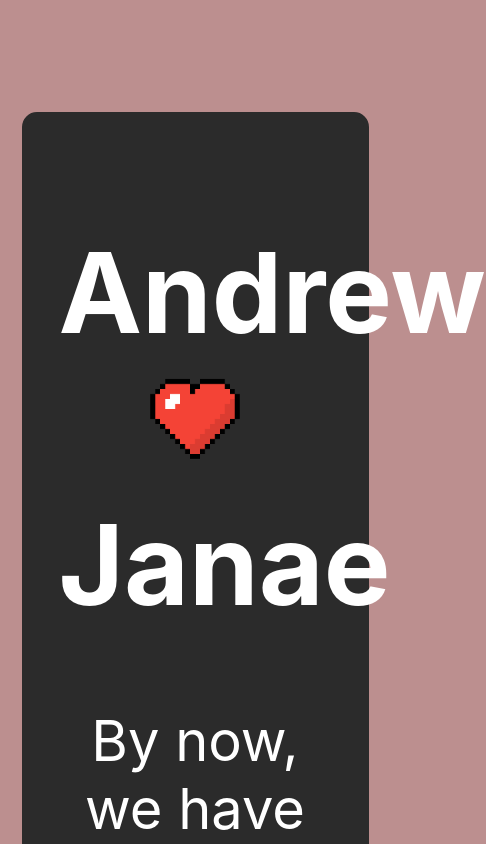
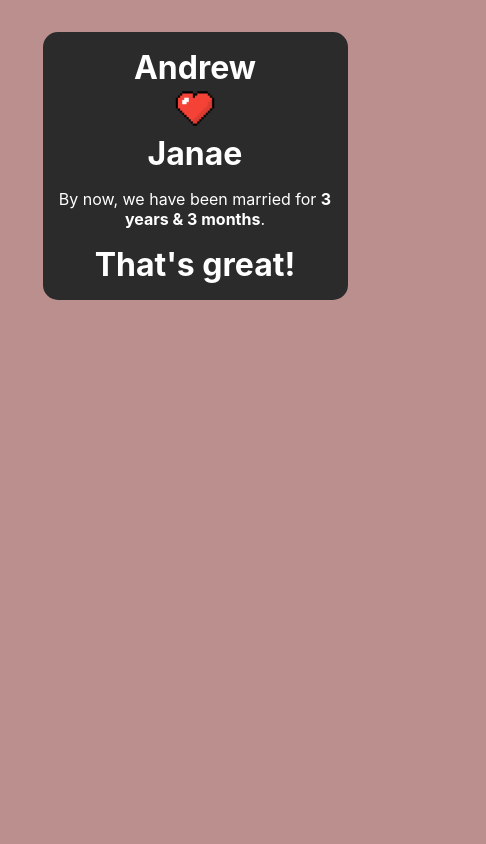
Before and after one commit to andrew-pyle/andrew-janae, a website with bundled scripts: page index.html in a window 390 px wide. Shown: the top 844 px of the page, 486 px wide, since content can reach past the window. Built offline with nearby package versions, Linux system fonts and the light colour scheme.

Commit message:
Clean restart of CSS
- Mobile first
- Media queries based on layout, not devices. (Thanks @kevin-powell &
  The Responsive Web Design Bootcamp)

```diff
--- a/index.html
+++ b/index.html
@@ -3,7 +3,7 @@
 <html lang="en">
   <head>
     <meta charset="utf-8" />
-    <meta name="viewport" content="width=device-width, initial-scale=1">
+    <meta name="viewport" content="width=device-width, initial-scale=1" />
 
     <title>Andrew & Janae</title>
     <meta name="description" content="Janae's Anniversary Present 2019" />
@@ -19,24 +19,22 @@
   </head>
 
   <body>
-    <div class="main">
+    <main>
       <h1 class="headline-linebreak">
         Andrew
-        <br />
-        <img
-          class="text-image animate-heartbeat"
-          src="img/pixel-heart.png"
-          alt="heart drawn with pixels"
-        />
-        <br />
-        Janae
       </h1>
+      <img
+        class="text-image animate-heartbeat"
+        src="img/pixel-heart.png"
+        alt="heart drawn with pixels"
+      />
+      <h1>Janae</h1>
       <p>
         By now, we have been married for
         <span id="calculated-range">_____</span>.
       </p>
       <h1>That's great!</h1>
-    </div>
+    </main>
     <script type="module" src="dist/module.js"></script>
   </body>
 </html>
--- a/styles.css
+++ b/styles.css
@@ -1,46 +1,29 @@
+/* ======= Typography ======= */
+
 html {
-  --dark: #2b2b2b;
-  --accent: rosybrown;
-  --light: white;
+  --color-dark: #2b2b2b;
+  --color-accent: rosybrown;
+  --color-light: white;
+  --font-stack: -apple-system, BlinkMacSystemFont, "Segoe UI", Roboto, Oxygen,
+    Ubuntu, Cantarell, "Open Sans", "Helvetica Neue", sans-serif;
 }
 
-/* ======= Typography ======= */
 body {
-  margin: 0;
-  background-color: var(--accent);
-  font-size: 3.5rem;
-  font-family: -apple-system, BlinkMacSystemFont, "Segoe UI", Roboto, Oxygen,
-    Ubuntu, Cantarell, "Open Sans", "Helvetica Neue", sans-serif;
-  color: white;
+  font-family: var(--font-stack);
+  background: var(--color-accent);
 }
 
-h1 {
-  font-size: 2em;
-}
-
-/* Landscape devices */
-@media only screen and (orientation: landscape) {
-  body {
-    font-size: 2rem;
-  }
-}
-
-/* Tablet */
-@media only screen and (min-width: 768px) {
-  body {
-    font-size: 2rem;
-  }
-}
-
-/* Laptop */
-@media only screen and (min-width: 1024px) {
+/* Scale up Type size for larger screens */
+@media (min-width: 400px) {
   body {
     font-size: 1.25rem;
   }
 }
 
-.text-image {
-  width: 1em;
+main {
+  background: var(--color-dark);
+  color: var(--color-light);
+  text-align: center;
 }
 
 #calculated-range {
@@ -49,23 +32,26 @@ h1 {
 
 /* ======= Layout ======= */
 
-/* iPhone 5s portrait */
-.main {
-  width: 70%;
-  max-width: 700px;
-  text-align: center;
-  background-color: var(--dark);
-  border: 5px var(--dark) solid;
-  border-radius: 15px;
-  padding: 2rem;
-  margin: 2em auto;
+body {
+  margin: 0;
 }
 
-/* Wide enough to show emoji headline without linebreaks */
-@media screen and (min-width: 450px) {
-  .headline-linebreak br {
-    display: none;
-  }
+h1 {
+  margin: 0;
+}
+
+main {
+  margin: 2em auto;
+  width: 70%;
+  min-width: 200px;
+  max-width: 500px;
+  border-radius: 15px;
+  padding: 1em;
+}
+
+/* Scale Heart size with font size */
+.text-image {
+  width: 3em;
 }
 
 /* ======= Animation ======= */
@@ -75,7 +61,7 @@ h1 {
 }
 @keyframes heartbeat {
   /* o---O---o---O---o---o
-     0  20  40  60  80  100 */
+       0  20  40  60  80  100 */
   0%,
   40%,
   60%,
```
